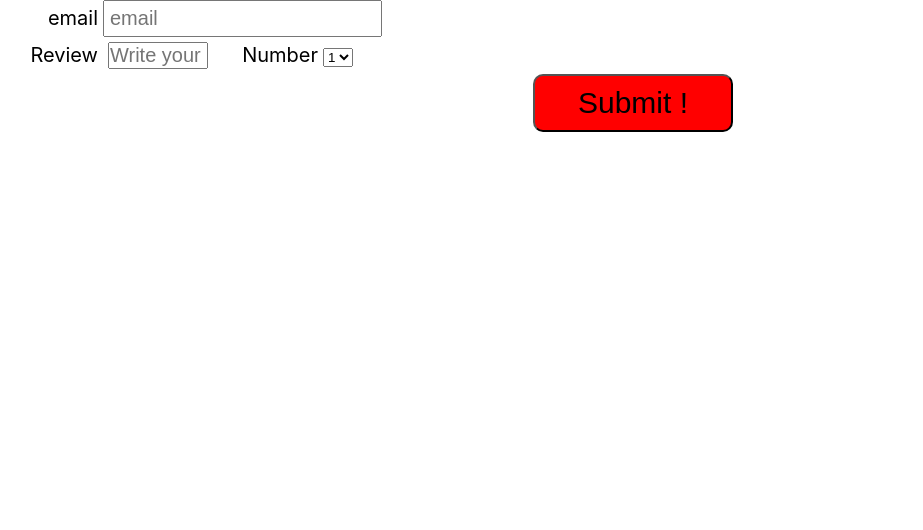
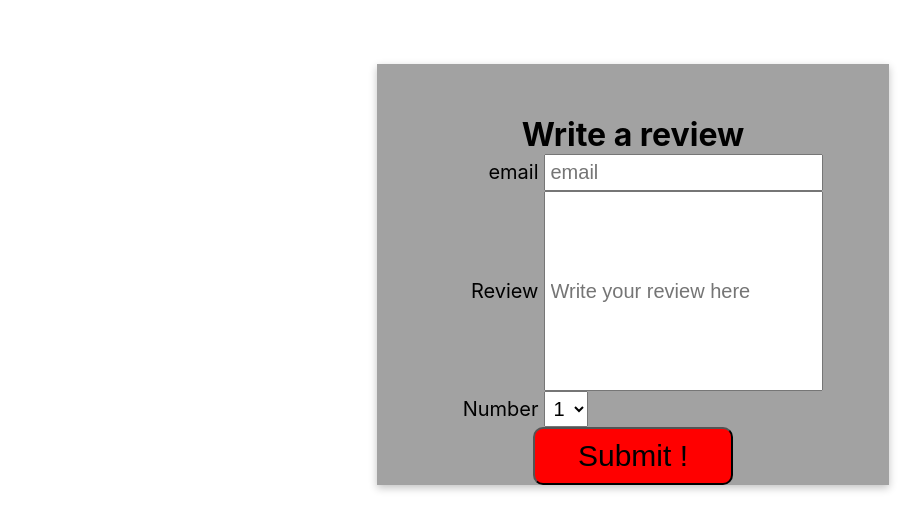
Before and after one commit to panos-mantis/MVP-lol-coaching, a React (Create React App) app in the folder Frontend/lol-coaching/: page /reviewsCreate in a window 1280 px wide. Shown: the top 530 px of the page, without its empty margins (7-930 px from the left). Built offline with nearby package versions, Linux system fonts and the light colour scheme.

Commit message:
Write a review styled

```diff
--- a/Frontend/lol-coaching/src/ReviewCreate.js
+++ b/Frontend/lol-coaching/src/ReviewCreate.js
@@ -30,12 +30,13 @@ const ReviewCreate = () => {
         }
       }
   return (
-    <>
+    <div className='reviewContainer'>
+        <h1 className='headerForm'>Write a review</h1>
         <form id='reviewForm' onSubmit={(event)=>handleSubmit(event)}>
             <InputLabel same="email"  labelText="email" handleChange={(e)=>handleChangeEmail(e)}/>
             <TextArea handleChange={(e)=>handleChangeText(e)} forForm="reviewForm" handleChangeNumber={(e)=>handleChangeNumber(e)}/>
         </form>
-    </>
+    </div>
   )
 }
 
--- a/Frontend/lol-coaching/src/components/Reviews/ReviewsCreate.css
+++ b/Frontend/lol-coaching/src/components/Reviews/ReviewsCreate.css
@@ -1,3 +1,17 @@
+.reviewContainer{
+    display: flex;
+    flex-direction: column;
+    align-items:center;
+
+    width: 40%;
+
+    margin: 0 auto;
+    margin-top: 5%;
+    background-color: rgba(128, 128, 128, 0.733);
+    box-shadow: rgba(0, 0, 0, 0.24) 0px 3px 8px;
+}
+
+
 .textLabel{
     font-size: 20px;
     text-align: right;
@@ -13,3 +27,7 @@
     display: inline-block;
     font-size: 20px;
 }
+
+.inputTextArea{
+    height: 200px;
+}
--- a/Frontend/lol-coaching/src/components/Reviews/TextArea.js
+++ b/Frontend/lol-coaching/src/components/Reviews/TextArea.js
@@ -16,9 +16,13 @@ const TextArea = ({handleChange , forForm ,handleChangeNumber}) => {
           onChange={(e) => {
             handleChange(e);
           }}
-          className="inputLabel"
+          className="inputTextArea inputField"
         />
-        <label htmlFor="reviewNumber" className="textLabel inputLabel" >
+
+
+      </div>
+      <div className="inputContainer">
+      <label htmlFor="reviewNumber" className="textLabel inputLabel" >
           Number
         </label>
         <select
@@ -28,7 +32,7 @@ const TextArea = ({handleChange , forForm ,handleChangeNumber}) => {
           onChange={(e) => {
             handleChangeNumber(e);
           }}
-          className="optionsField"
+          className="inputField"
         >
             <option value="1">1</option>
             <option value="2">2</option>
@@ -36,9 +40,8 @@ const TextArea = ({handleChange , forForm ,handleChangeNumber}) => {
             <option value="4">4</option>
             <option value="5">5</option>
         </select>
-        <button className="formButton">Submit !</button>
       </div>
-
+      <button className="formButton">Submit !</button>
     </>
   );
 };
```
